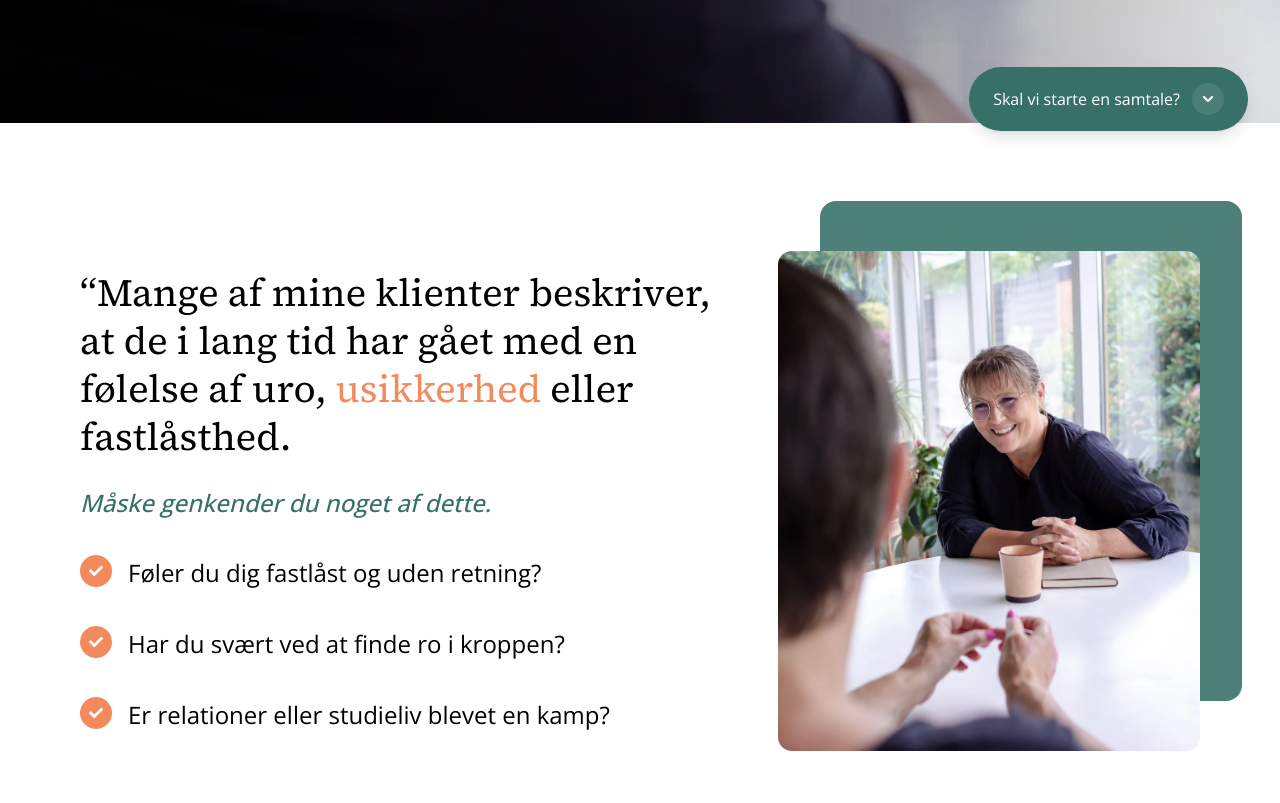
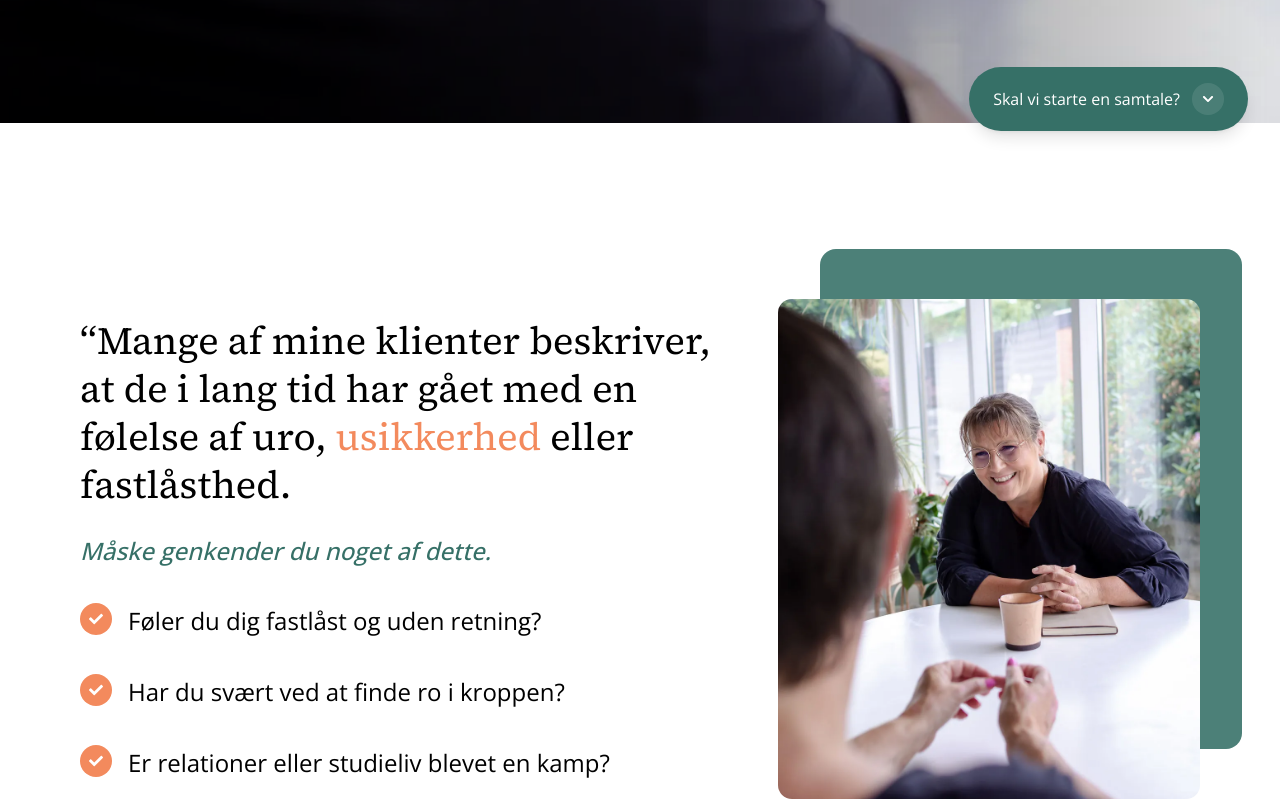
Before and after one commit to oscarlund121/susancorrecto, a Next.js app: page / in a window 1280 px wide. Shown: the part 637-1440 px from the top of the page. Built offline with nearby package versions, Linux system fonts and the light colour scheme; no server answers.

Commit message:
refactor: adjust margin in SectionIntro and YoungSection for improved layout

```diff
--- a/src/app/components/frontpage/SectionIntro.jsx
+++ b/src/app/components/frontpage/SectionIntro.jsx
@@ -14,7 +14,7 @@ const questions = [
 
 const SectionIntro = () => {
   return (
-    <div className="bg-white py-16 md:py-24 lg:py-32">
+    <div className="bg-white py-16 md:py-24 lg:py-32 mt-12">
       <div className="content-max">
         <div className="md:px-[20px] lg:px-[60px]">
           <div className="flex flex-col gap-12 lg:gap-20 items-start">
--- a/src/app/components/frontpage/YoungSection.jsx
+++ b/src/app/components/frontpage/YoungSection.jsx
@@ -13,7 +13,7 @@ const YoungSection = () => {
   ];
 
   return (
-    <div className="bg-white py-16 md:py-24 lg:py-32">
+    <div className="bg-white py-16 mt-16 ">
       <div className="content-max">
         <div className="md:px-[20px] lg:px-[60px] py-12 bg-white rounded-3xl">
           <div className="flex flex-col md:flex-row gap-10 md:gap-16 items-center">
```
